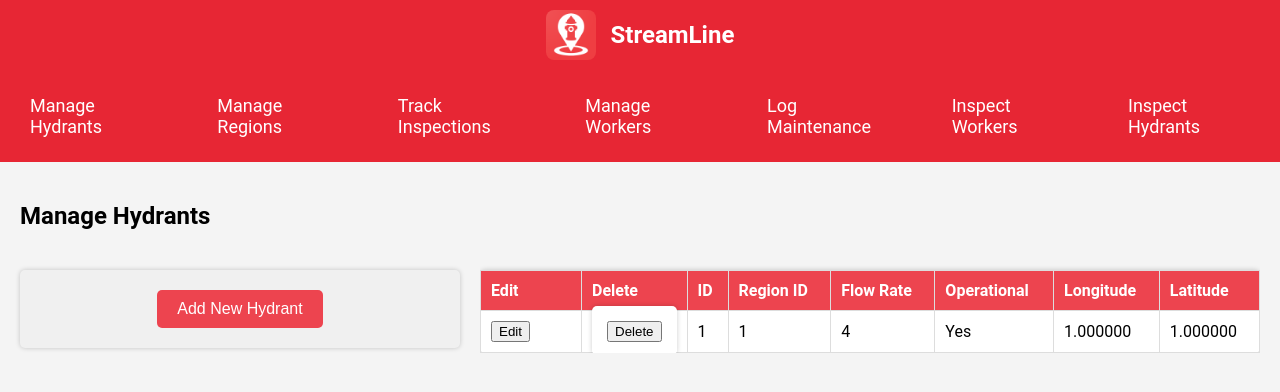
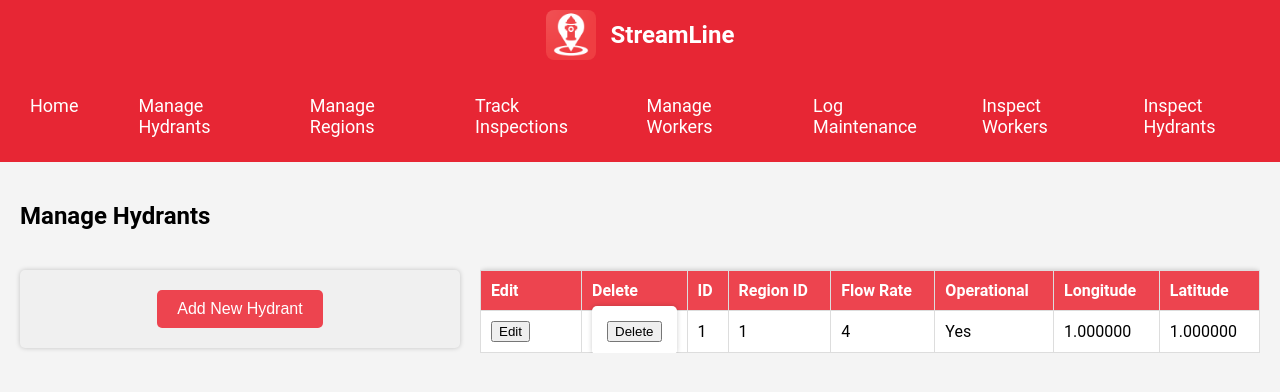
Before and after one commit to PiekoRocks/StreamLine, a Flask app: page /hydrants in a window 1280 px wide. Shown: the top 392 px of the page. Run offline with Flask 3, Linux system fonts and the light colour scheme; tables that the repository leaves empty hold one stand-in row (values such as "Sample post").

Commit message:
Added home link in nav bar.

```diff
--- a/app.py
+++ b/app.py
@@ -1,7 +1,7 @@
 from flask import Flask, render_template, request, redirect, url_for
 import mysql.connector
 
-app = Flask(__name__)
+app = Flask(__name__, static_folder="static", static_url_path="/static")
 
 # Database connection
 db = mysql.connector.connect(
@@ -727,5 +727,9 @@ def delete_worker_inspection():
 
     return redirect(url_for('list_worker_inspections'))
 
+@app.route('/')
+def home():
+    return render_template('home.html')  # Ensure 'home.html' exists
+
 if __name__ == '__main__':
     app.run(debug=True, host="0.0.0.0", port=5892)
--- a/static/style.css
+++ b/static/style.css
@@ -2,6 +2,18 @@ body {
     font-family: 'Roboto', sans-serif;
     margin: 0;
     background-color: #f4f4f4;
+}
+
+.content .page-title {
+    text-align: center !important;
+}
+
+.table-container table tbody tr:nth-child(odd) {
+    background-color: #ffffff !important;
+}
+
+.table-container table tbody tr:nth-child(even) {
+    background-color: #f2f2f2 !important;
 }
 
 .content {
--- a/templates/base.html
+++ b/templates/base.html
@@ -16,6 +16,7 @@
     </header>
     <nav>
         <ul class="navbar">
+            <li><a href="{{ url_for('home') }}">Home</a></li>
             <li><a href="{{ url_for('show_hydrants') }}">Manage Hydrants</a></li>
             <li><a href="{{ url_for('show_regions') }}">Manage Regions</a></li>
             <li><a href="{{ url_for('show_inspections') }}">Track Inspections</a></li>
--- a/templates/hydrants.html
+++ b/templates/hydrants.html
@@ -3,6 +3,10 @@
 {% block title %}Manage Hydrants{% endblock %}
 
 {% block content %}
+<head>
+    <link href="{{ url_for('static', filename='style.css') }}" rel="stylesheet" type="text/css" />
+</head>
+
 <h2 class="page-title">Manage Hydrants</h2>
 
 <div class="main-content">
@@ -198,7 +202,10 @@
     tr.show-row {
         display: table-row !important;
     }
+
 </style>
 
 
+
+
 {% endblock %}
```
Also changed, not shown: 2 other files.
